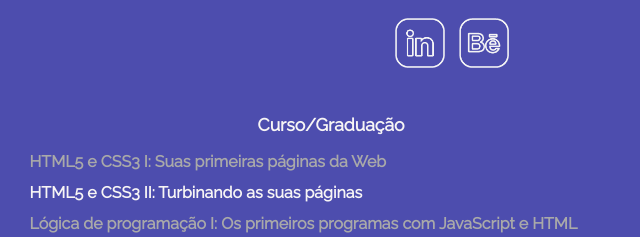
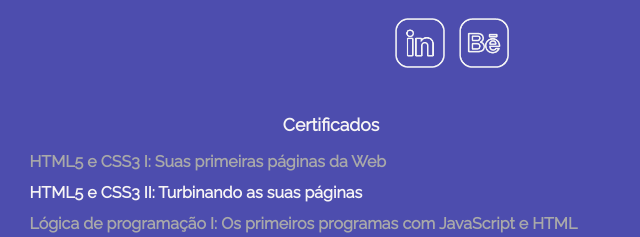
Before and after one commit to munyrasirio/forumunopar, a plain HTML site: page index.html in a window 1280 px wide. Shown: the part 800-1037 px from the top of the page, 188-828 px from the left. Drawn offline with Linux system fonts and the light colour scheme.

Commit message:
Correções

```diff
--- a/index.html
+++ b/index.html
@@ -12,7 +12,6 @@
     <video autoplay muted loop id='header'>
         <source src='./header.mp4' type='video/mp4'/>
     </video>
-
     <div class='body'>
         <img class='logo' src='./logo.png' alt='Munyra Sírio'/>
         <div class='main'>
@@ -28,12 +27,11 @@
                     <a href='https://www.linkedin.com/in/munyrassirio/' target='_blank'><img src='./li.png' alt='LinkedIn'/></a>
                     <a href='https://www.behance.net/munyrass' target='_blank'><img src='./be.png' alt='Behance'/></a>
                 </div>
-
             </div>
             <div class='content'>
                 <table>
                     <tr>
-                        <th>Curso/Graduação</th>
+                        <th>Certificados</th>
                         <th>Orgão Emissor</th>
                         <th>Emissão</th>
                     </tr>
@@ -127,19 +125,11 @@
                         <td>Alura Cursos Online</td>
                         <td>ago/2018</td>
                     </tr>
-
-
-
-
-
-
-
                 </table>
             </div>
         </div>
         <img class='logo-mini' src='./logo-mini.png' alt='Munyra Sírio'/>
         <p class='footer'>Criado e desenvolvido por Munyra Sírio. 2019. Todos os direitos reservados.</p>
-
         <map name='link'>
             <area target="_blank" alt="Google" title="Google" href="https://www.google.com.br" coords="38, 162, 30" shape="circle">
         </map>
```
